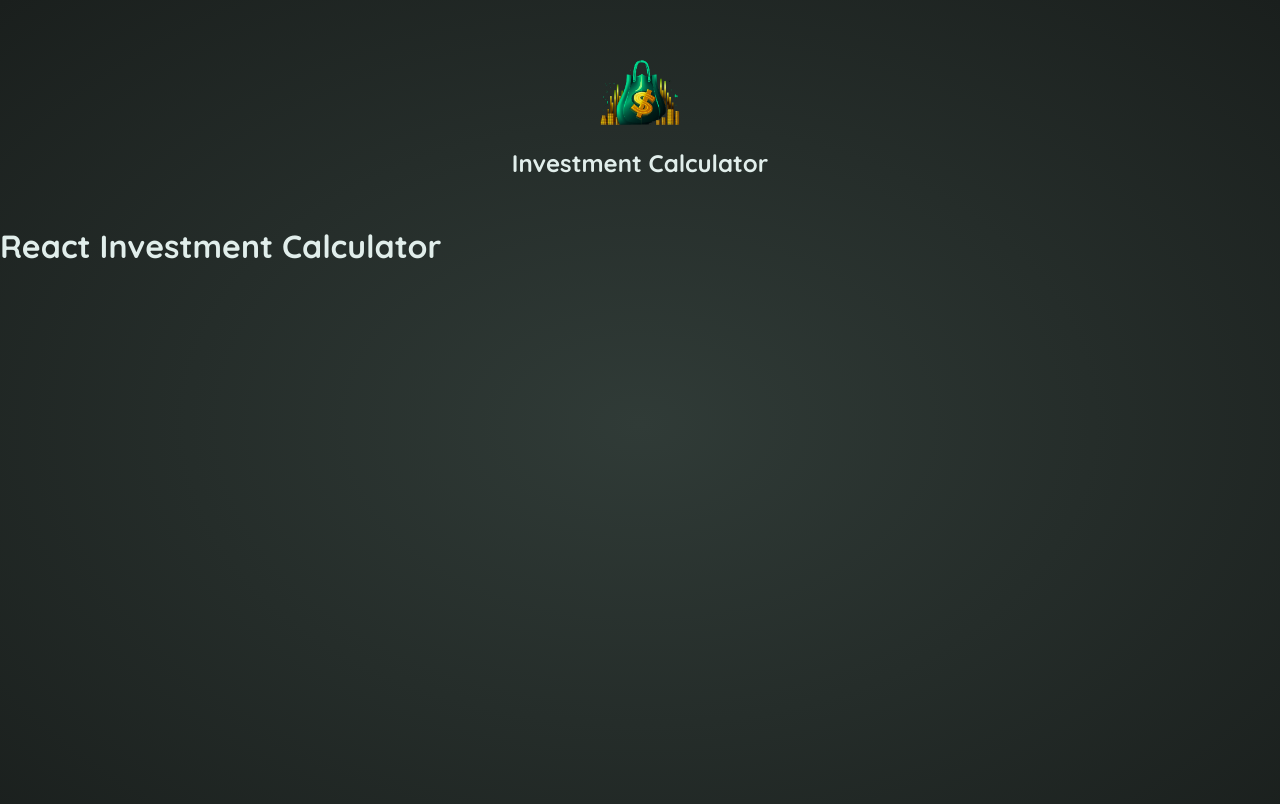
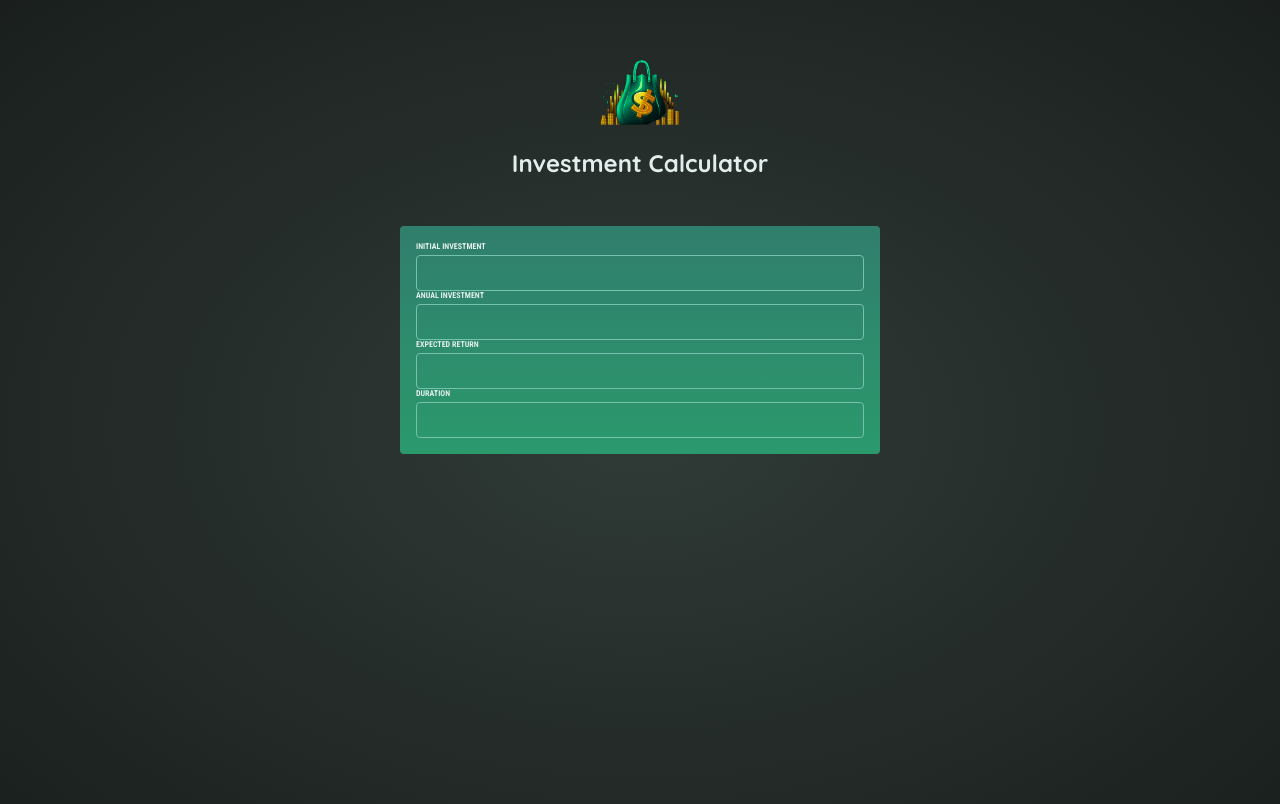
Before and after one commit to devLucasAquino/investment-calculator-react, a React (Vite) app: page / in a window 1280 px wide. Shown: the top 804 px of the page. Built offline with nearby package versions, Linux system fonts and the light colour scheme.

Commit message:
init input area

```diff
--- a/src/App.jsx
+++ b/src/App.jsx
@@ -1,7 +1,22 @@
+
 function App() {
   return (
-    <h1>React Investment Calculator</h1>
-  )
+
+    <div id="user-input">
+
+      <label htmlFor="">initial investment</label>
+      <input type="text" />
+
+      <label htmlFor="">anual investment</label>
+      <input type="text" />
+
+      <label htmlFor="">expected return</label>
+      <input type="text" />
+
+      <label htmlFor="">duration</label>
+      <input type="number" />
+    </div>
+    )
 }
 
 export default App
```
